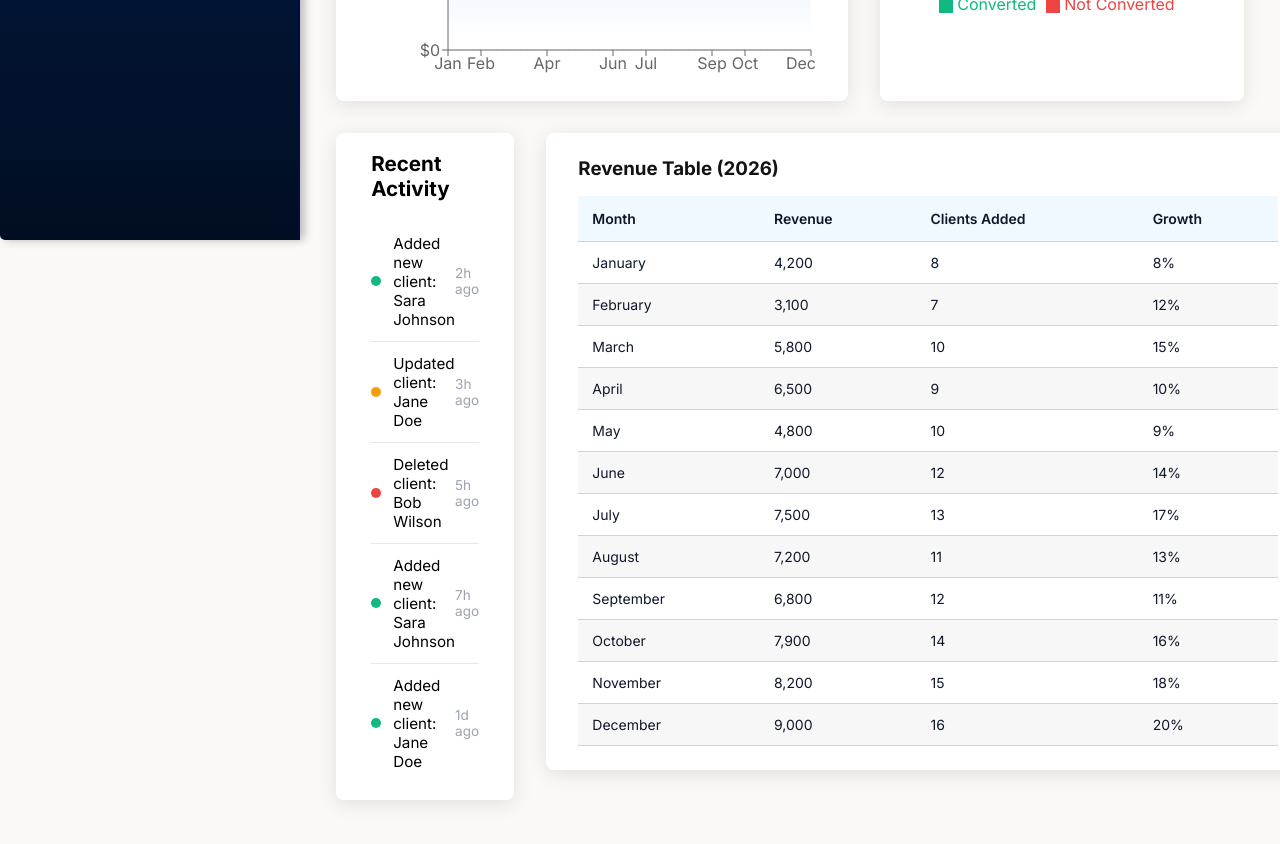
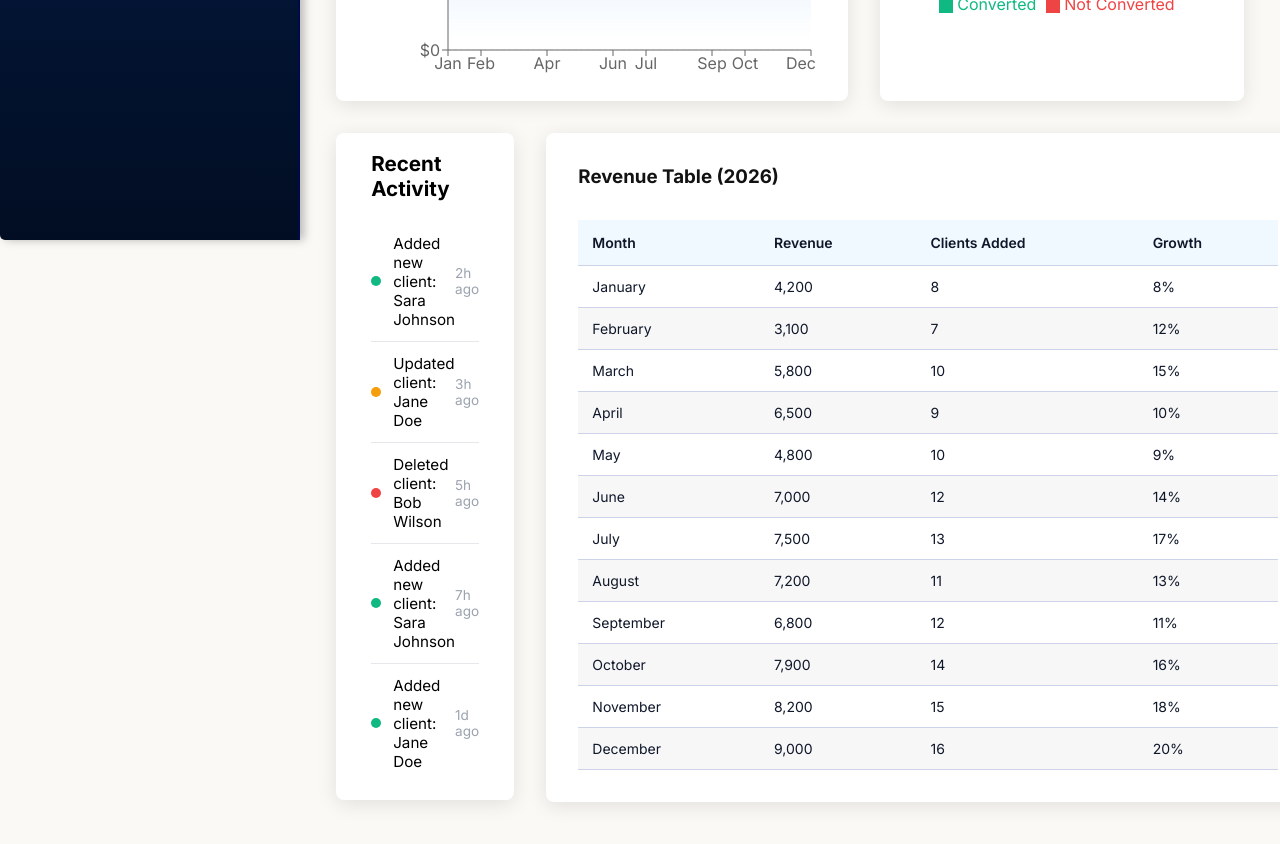
Before and after one commit to FixedBits/client-dashboard, a React (Vite) app: page / in a window 1280 px wide. Shown: the part 560-1404 px from the top of the page. Built offline with nearby package versions, Linux system fonts and the light colour scheme.

Commit message:
Adjust table and Trend Analysis card padding, margin, and font-size

```diff
--- a/src/styles/ReportsStatCard.css
+++ b/src/styles/ReportsStatCard.css
@@ -23,7 +23,7 @@
 
 /* Label/name for a given stat within a row */
 .stat-row .stat-title {
-  font-size: 1.1rem;
+  font-size: 1rem;
   color: var(--card-stat-title, #052555);
 }
 
--- a/src/styles/ReportsTable.css
+++ b/src/styles/ReportsTable.css
@@ -11,5 +11,5 @@
 }
 
 .reports-table-card h3 {
-  margin-bottom: 1rem;
+  margin-bottom: 2rem;
 }
--- a/src/styles/RevenueTable.css
+++ b/src/styles/RevenueTable.css
@@ -2,10 +2,10 @@
   background: var(--card-bg, #fff);
   border-radius: 8px;
   box-shadow: 0 4px 20px #0000001a;
-  padding: 1.5em 2em;
+  padding: 2em;
   max-width: 100%;
 }
 
 .revenue-table h3 {
-  margin-bottom: 1rem;
+  margin-bottom: 2rem;
 }
```
